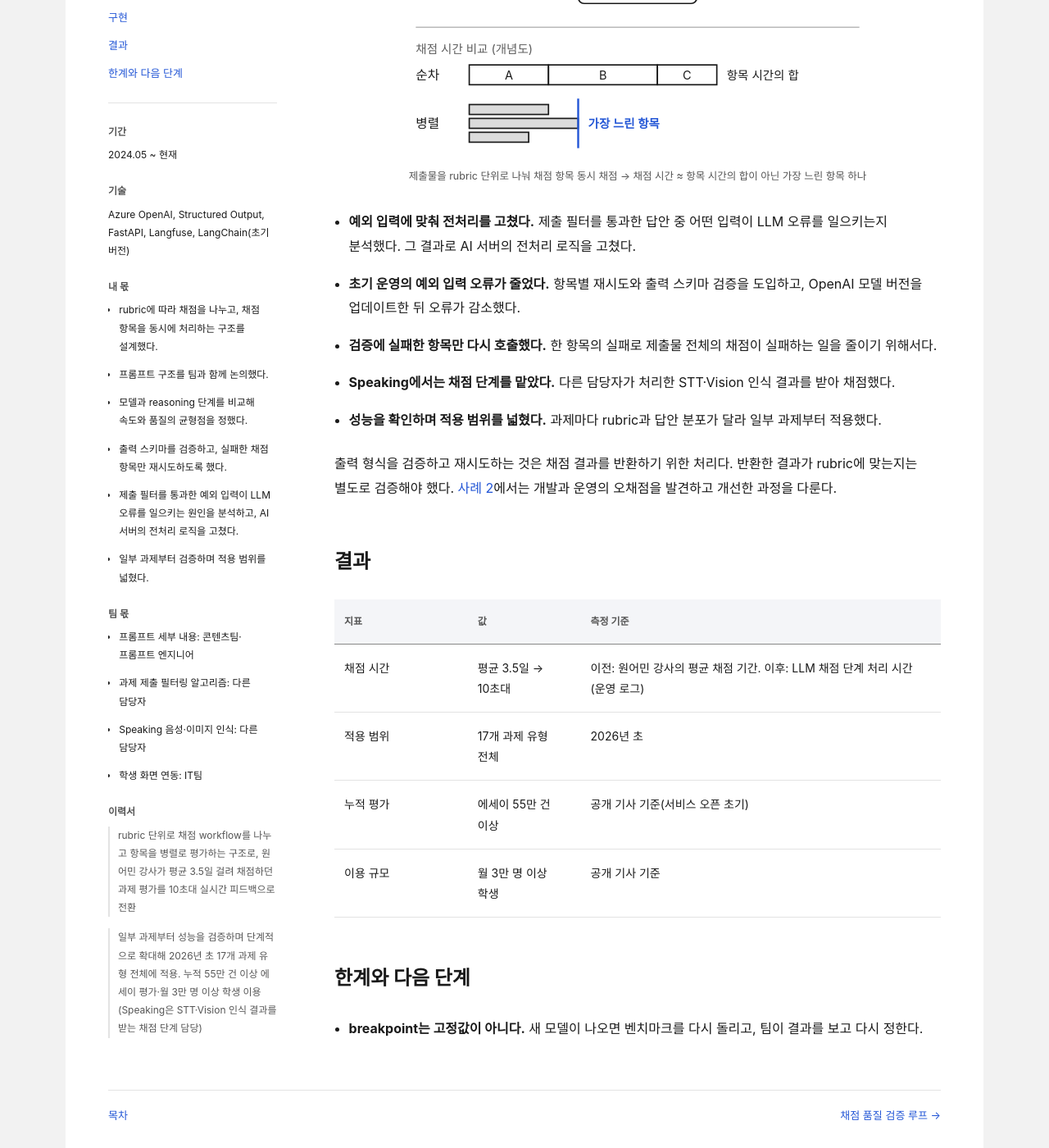
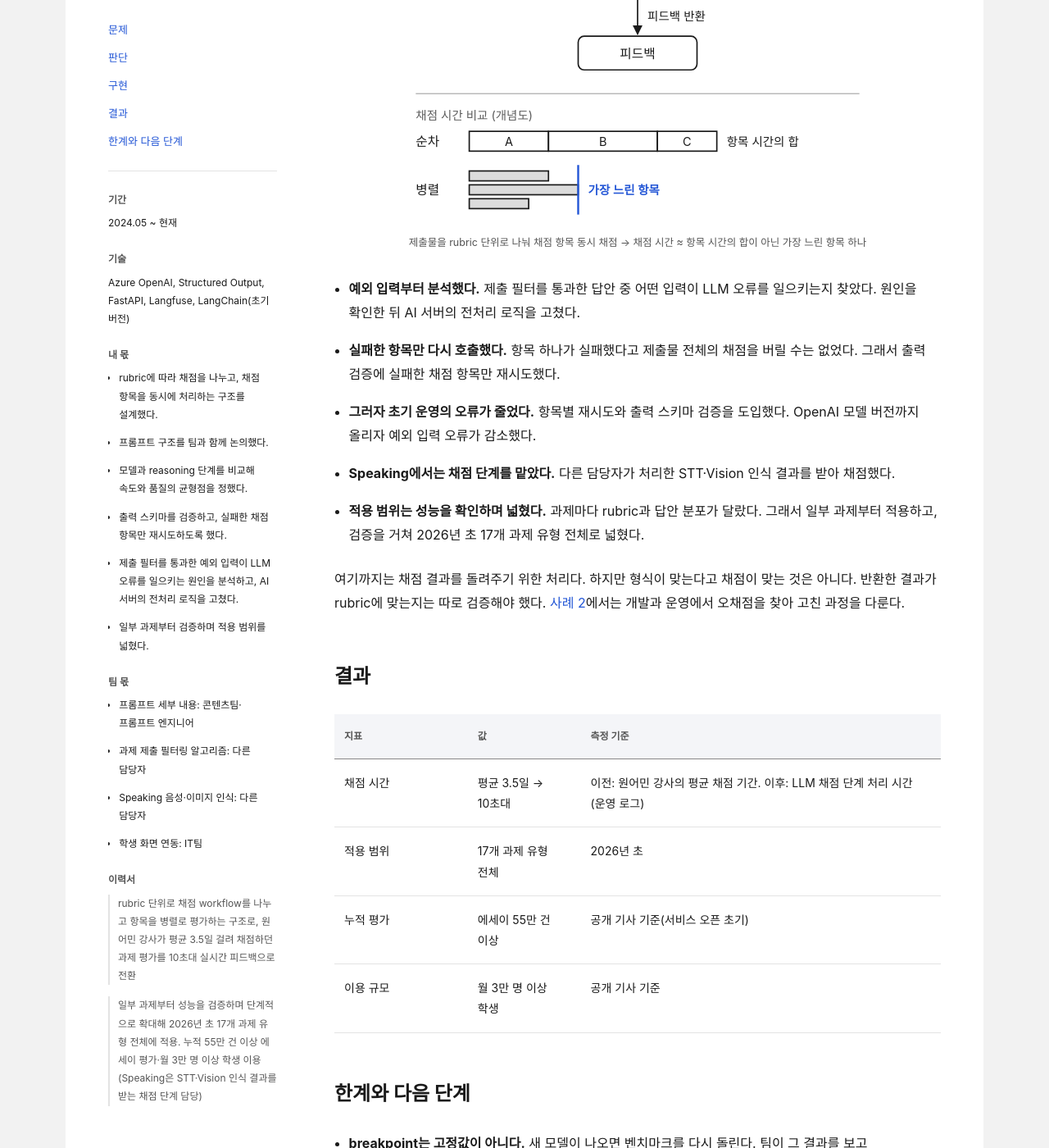
Before and after one commit to eatingbug/resume, a Jekyll site: the page built from _cases/realtime-grading.md, in a window 1280 px wide and 1400 px high, scrolled down 2695 px. Shown: the whole window at 82% size. Built offline with Jekyll 4.4.1, drawn with Linux system fonts in a browser that asks for light colours; some web fonts are replaced; some of the changed text lies outside the part shown.

Commit message:
Connect case sentences into a narrative flow
Link problem, decision, and result sentences with transitions
(먼저·그다음·그래서·그러자·하지만) and alternate short statements
with compound explanations, so each case reads as one story.
Facts, numbers, tables, and section structure are unchanged.

Co-Authored-By: Claude Opus 5.5 <noreply@anthropic.com>
Claude-Session: https://claude.ai/code/session_01LggRNzRAqczquym2WuESuz

```diff
--- a/_cases/quality-loop.md
+++ b/_cases/quality-loop.md
@@ -26,7 +26,7 @@ bullets:
 
 ## 문제
 
-같은 답안을 다시 채점해도 LLM은 다른 점수를 줄 수 있다. 몇 건을 눈으로 확인하는 것만으로는 전체 채점 품질을 판단하기 어려웠다. 당시에는 개발 중에도, 운영 중에도 사람이 결과를 하나씩 확인했다.
+LLM은 같은 답안을 다시 채점해도 다른 점수를 줄 수 있다. 그런데 당시에는 개발 중에도, 운영 중에도 사람이 결과를 하나씩 열어 확인했다. 몇 건을 눈으로 본다고 전체 채점 품질을 알 수는 없었다.
 
 | 단계 | 이전 방식 | 영향 |
 |---|---|---|
@@ -48,31 +48,31 @@ bullets:
 
 ### 개발 단계
 
-- **초기 평가 데이터셋에는 다른 팀의 데이터를 썼다.** 개발 초기에는 운영 데이터가 없었기 때문이다. 지금은 운영 데이터로 Langfuse에 쌓는다.
+- **처음에는 다른 팀의 데이터로 평가 데이터셋을 만들었다.** 개발 초기에는 운영 데이터가 없었기 때문이다. 지금은 운영 데이터로 Langfuse에 쌓는다.
 - **Ground Truth는 콘텐츠팀에 맡겼다.** 콘텐츠팀 여럿이 같은 답안을 채점하고, 차이를 조정해 확정했다.
-- **글쓰기 채점 연구에서 사용한 지표를 검토했다.** 검토한 지표 중 QWK가 우리 채점에 맞았다.
-- **콘텐츠팀 검수를 엑셀에서 Langfuse Annotation으로 옮겼다.** 콘텐츠팀은 결과 전체를 보되 Ground Truth와 어긋난 건을 중심으로 훑는다. 오채점과 오류 유형은 Langfuse에 남긴다. Ground Truth가 틀렸으면 고친다.
+- **지표는 글쓰기 채점 연구에서 찾았다.** 연구에서 쓰는 지표를 검토했고, 그중 QWK가 우리 채점에 맞았다.
+- **콘텐츠팀 검수를 엑셀에서 Langfuse Annotation으로 옮겼다.** 이제 콘텐츠팀은 결과 전체를 보되, Ground Truth와 어긋난 건을 중심으로 훑는다. 오채점과 오류 유형은 Langfuse에 남기고, Ground Truth가 틀렸으면 고친다.
 
 ### 공통
 
-- **가장 어려운 것은 수용 기준이었다.** 어느 성능까지 받아들일지, 잘못 채점된 경우를 어떻게 관리할지를 정해야 했다.
+- **가장 어려운 것은 수용 기준이었다.** 측정할 수단은 생겼지만, 어느 성능까지 받아들일지는 숫자가 정해 주지 않았다. 잘못 채점된 경우를 어떻게 관리할지도 함께 정해야 했다.
 
 ### 운영 단계
 
-- **표본은 10%로 정했다.** judge 비용과 전체 trace 규모를 보고 판단했고, 이후 통계로 확인했다. 과제 유형별 평균 월 400~900건이면 오류율 추정 오차는 약 ±3~5%p(95% 신뢰)다.
-- **judge 결과는 사람이 다시 검수했다.** AI팀이 judge가 오채점으로 판정한 건을 위주로 매일 일부를 확인한다. 사람이 정상으로 보면 judge 오판으로 기록하고, 오판이 자주 나오면 judge 기준을 고친다. 오류인지 애매한 사례는 콘텐츠팀에 넘긴다.
-- **학생 문의는 콘텐츠팀이 Langfuse에서 직접 Annotation한다.** AI팀이 Trace를 대신 찾아 주던 방식을 바꿨다. Annotation 매뉴얼을 쓰고, 오류 유형을 콘텐츠팀과 협의해 정했다.
+- **표본은 10%로 정했다.** judge 비용과 전체 trace 규모를 보고 정했고, 이후 통계로 확인했다. 과제 유형별 평균 월 400~900건이면 오류율 추정 오차는 약 ±3~5%p(95% 신뢰)다.
+- **judge 결과는 사람이 다시 검수했다.** judge도 틀릴 수 있기 때문이다. AI팀이 judge가 오채점으로 판정한 건을 위주로 매일 일부를 확인한다. 사람이 정상으로 보면 judge 오판으로 기록하고, 오판이 잦으면 judge 기준을 고친다. 오류인지 애매한 사례는 콘텐츠팀에 넘긴다.
+- **학생 문의도 콘텐츠팀이 Langfuse에서 직접 Annotation한다.** 전에는 AI팀이 Trace를 대신 찾아 줬다. 이 방식을 바꾸려고 Annotation 매뉴얼을 쓰고, 오류 유형을 콘텐츠팀과 협의해 정했다.
 
 ## 구현
 
 {% include diagrams/quality-loop.html %}
 
-- **검수 기록을 같은 분류로 남겼다.** 개발 중의 벤치마크 검수, 운영 judge의 재검수, 학생 문의 검수에 같은 오류 유형을 쓴다.
-- **검수 결과로 판정 기준을 고쳤다.** 오류 유형을 보고 judge 기준과 Ground Truth를 수정한다. 오채점 사례는 평가 데이터셋에 추가한다.
-- **반복되는 오채점을 찾아 프롬프트를 고쳤다.** 대시보드로 오채점률을 보고, 임계치를 넘으면 Slack·Email 알림을 받는다. 같은 오류가 반복되면 프롬프트를 개선한다.
-- **품질을 비교한 뒤 비용을 줄였다.** 기능별 벤치마크를 기준 버전과 비교해 경량 모델로 교체하거나 reasoning 단계를 조정한다.
+- **먼저 검수 기록의 분류를 하나로 맞췄다.** 개발 중의 벤치마크 검수, 운영 judge의 재검수, 학생 문의 검수에 같은 오류 유형을 쓴다.
+- **쌓인 기록으로 판정 기준을 고쳤다.** 오류 유형을 보고 judge 기준과 Ground Truth를 수정한다. 오채점 사례는 평가 데이터셋에 추가한다.
+- **반복되는 오채점은 프롬프트로 고쳤다.** 대시보드로 오채점률을 보고, 임계치를 넘으면 Slack·Email 알림을 받는다. 같은 오류가 반복되면 프롬프트를 개선한다.
+- **품질을 비교할 수 있게 되자 비용도 줄일 수 있었다.** 기능별 벤치마크를 기준 버전과 비교했다. 차이가 작은 기능은 경량 모델로 교체하거나 reasoning 단계를 조정했다.
 
-운영에서 발견한 오채점은 평가 데이터셋과 판정 기준을 고치는 근거가 됐다. 프롬프트를 수정한 뒤에는 변경 전후를 비교하고 운영에 반영할 절차가 필요했다. [사례 3]({{ '/portfolio/prompt-cicd-gate/' | absolute_url }})에서는 이 평가 수단을 변경 검증과 배포에 연결한 과정을 다룬다.
+운영에서 찾은 오채점은 평가 데이터셋과 판정 기준을 고치는 근거가 됐다. 남은 문제는 고친 프롬프트를 어떻게 안전하게 내보내느냐였다. 변경 전후를 비교하고 운영에 반영할 절차가 필요했다. [사례 3]({{ '/portfolio/prompt-cicd-gate/' | absolute_url }})에서는 이 평가 수단을 변경 검증과 배포에 연결한 과정을 다룬다.
 
 ## 결과
 
@@ -93,7 +93,7 @@ bullets:
 
 ## 한계와 다음 단계
 
-- **수용 기준은 아직 숫자로 확정하지 못했다.** 객관적인 기준이 없어, 팀 논의를 거듭하며 알림과 평가 게이트의 임계치를 조정하고 있다.
-- **평가 데이터셋은 아직 작다.** 드문 오류 유형은 평가 데이터셋에 없을 수 있다. 테스트 비용 때문에 케이스를 크게 늘리지 않고, 운영에서 확인한 오채점 사례를 골라 추가한다.
+- **수용 기준은 아직 숫자로 확정하지 못했다.** 객관적인 기준이 없기 때문이다. 팀 논의를 거듭하며 알림과 평가 게이트의 임계치를 조정하고 있다.
+- **평가 데이터셋은 아직 작다.** 그래서 드문 오류 유형은 빠져 있을 수 있다. 테스트 비용 때문에 케이스를 크게 늘리지는 않고, 운영에서 확인한 오채점 사례를 골라 추가한다.
 - **judge가 놓친 오채점은 잘 보이지 않는다.** 사람은 judge가 오채점으로 판정한 건을 위주로 본다. 그래서 judge가 정상으로 넘긴 오채점은 학생 문의로만 일부 잡힌다.
-- **이용량이 적은 과제 유형은 표본도 부족하다.** 과제 유형별 트래픽이 고르지 않다. 다음 단계는 층화 표본 추출이다.
+- **이용량이 적은 과제 유형은 표본도 부족하다.** 과제 유형별 트래픽이 고르지 않기 때문이다. 다음 단계는 층화 표본 추출이다.
--- a/_cases/realtime-grading.md
+++ b/_cases/realtime-grading.md
@@ -27,7 +27,9 @@ bullets:
 
 ## 문제
 
-원어민 강사가 채점해 결과까지 평균 3.5일이 걸렸다. 학생은 제출 직후 결과를 봐야 해서 무거운 모델은 쓸 수 없었다. LLM 프로토타입은 금방 만들었지만, 초기 운영에서 아래 문제가 나왔다.
+원어민 강사가 채점하면 결과가 나오기까지 평균 3.5일이 걸렸다. 목표는 학생이 제출 직후 결과를 보는 것이었다. 그래서 무거운 모델은 처음부터 쓸 수 없었다.
+
+LLM 프로토타입은 금방 만들었다. 문제는 운영을 시작하고 나서 드러났다.
 
 | 증상 | 원인 | 영향 |
 |---|---|---|
@@ -46,25 +48,25 @@ bullets:
 | 큰 reasoning 모델 유지 | 비교한 모델 중 품질이 가장 좋았다. | 실시간 응답에 필요한 시간 한도를 넘었다. |
 | 비동기 채점 후 알림 | 응답 시간의 제약을 줄일 수 있다. | 제출 직후 피드백을 줄 수 없다. |
 
-- **LLM 판단 범위를 줄였다.** 코드나 NLP 모델로 계산할 수 있는 기준은 코드로 옮겼다. 남은 기준은 rubric과 예시를 구체화했다.
-- **breakpoint는 평가 데이터셋으로 정했다.** 모델과 reasoning 단계 조합을 비교하고, 콘텐츠팀이 결과를 확인했다. 품질 기준을 지키는 조합 중 가장 빠른 것을 골랐다.
+- **먼저 LLM이 판단할 범위를 줄였다.** 코드나 NLP 모델로 계산할 수 있는 기준은 코드로 옮겼다. LLM에는 남은 기준만 맡기고, 그 기준의 rubric과 예시를 구체화했다.
+- **그다음 breakpoint를 평가 데이터셋으로 정했다.** 모델과 reasoning 단계 조합을 바꿔 가며 비교했고, 콘텐츠팀이 결과를 확인했다. 품질 기준을 지키는 조합 중 가장 빠른 것을 골랐다.
 
 {% include diagrams/realtime-grading-breakpoint.html %}
 
-- **Structured Output은 처음에 쓰지 않았다.** 적용하면 응답이 느려지고 채점 품질도 떨어졌다. 대신 프롬프트 I/O 계약에 정의한 키와 타입을 코드로 검증했다.
-- **스키마를 고친 뒤 도입했다.** 모델을 바꾸고, 필드 순서를 바꾸고, 중첩을 줄였다. 그러자 품질 저하가 줄었다.
+- **Structured Output은 처음에 쓰지 않았다.** 적용해 보니 응답이 느려지고 채점 품질도 떨어졌다. 대신 프롬프트 I/O 계약에 정의한 키와 타입을 코드로 검증했다.
+- **나중에 스키마를 고쳐 도입했다.** 모델을 바꾸고, 필드 순서를 바꾸고, 중첩을 줄였다. 그러자 품질 저하가 줄었다.
 
 ## 구현
 
 {% include diagrams/realtime-grading.html %}
 
-- **예외 입력에 맞춰 전처리를 고쳤다.** 제출 필터를 통과한 답안 중 어떤 입력이 LLM 오류를 일으키는지 분석했다. 그 결과로 AI 서버의 전처리 로직을 고쳤다.
-- **초기 운영의 예외 입력 오류가 줄었다.** 항목별 재시도와 출력 스키마 검증을 도입하고, OpenAI 모델 버전을 업데이트한 뒤 오류가 감소했다.
-- **검증에 실패한 항목만 다시 호출했다.** 한 항목의 실패로 제출물 전체의 채점이 실패하는 일을 줄이기 위해서다.
+- **예외 입력부터 분석했다.** 제출 필터를 통과한 답안 중 어떤 입력이 LLM 오류를 일으키는지 찾았다. 원인을 확인한 뒤 AI 서버의 전처리 로직을 고쳤다.
+- **실패한 항목만 다시 호출했다.** 항목 하나가 실패했다고 제출물 전체의 채점을 버릴 수는 없었다. 그래서 출력 검증에 실패한 채점 항목만 재시도했다.
+- **그러자 초기 운영의 오류가 줄었다.** 항목별 재시도와 출력 스키마 검증을 도입했다. OpenAI 모델 버전까지 올리자 예외 입력 오류가 감소했다.
 - **Speaking에서는 채점 단계를 맡았다.** 다른 담당자가 처리한 STT·Vision 인식 결과를 받아 채점했다.
-- **성능을 확인하며 적용 범위를 넓혔다.** 과제마다 rubric과 답안 분포가 달라 일부 과제부터 적용했다.
+- **적용 범위는 성능을 확인하며 넓혔다.** 과제마다 rubric과 답안 분포가 달랐다. 그래서 일부 과제부터 적용하고, 검증을 거쳐 2026년 초 17개 과제 유형 전체로 넓혔다.
 
-출력 형식을 검증하고 재시도하는 것은 채점 결과를 반환하기 위한 처리다. 반환한 결과가 rubric에 맞는지는 별도로 검증해야 했다. [사례 2]({{ '/portfolio/quality-loop/' | absolute_url }})에서는 개발과 운영의 오채점을 발견하고 개선한 과정을 다룬다.
+여기까지는 채점 결과를 돌려주기 위한 처리다. 하지만 형식이 맞는다고 채점이 맞는 것은 아니다. 반환한 결과가 rubric에 맞는지는 따로 검증해야 했다. [사례 2]({{ '/portfolio/quality-loop/' | absolute_url }})에서는 개발과 운영에서 오채점을 찾아 고친 과정을 다룬다.
 
 ## 결과
 
@@ -77,4 +79,4 @@ bullets:
 
 ## 한계와 다음 단계
 
-- **breakpoint는 고정값이 아니다.** 새 모델이 나오면 벤치마크를 다시 돌리고, 팀이 결과를 보고 다시 정한다.
+- **breakpoint는 고정값이 아니다.** 새 모델이 나오면 벤치마크를 다시 돌린다. 팀이 그 결과를 보고 breakpoint를 다시 정한다.
```
Also changed, not shown: _cases/prompt-cicd-gate.md (+11 -11 lines).
